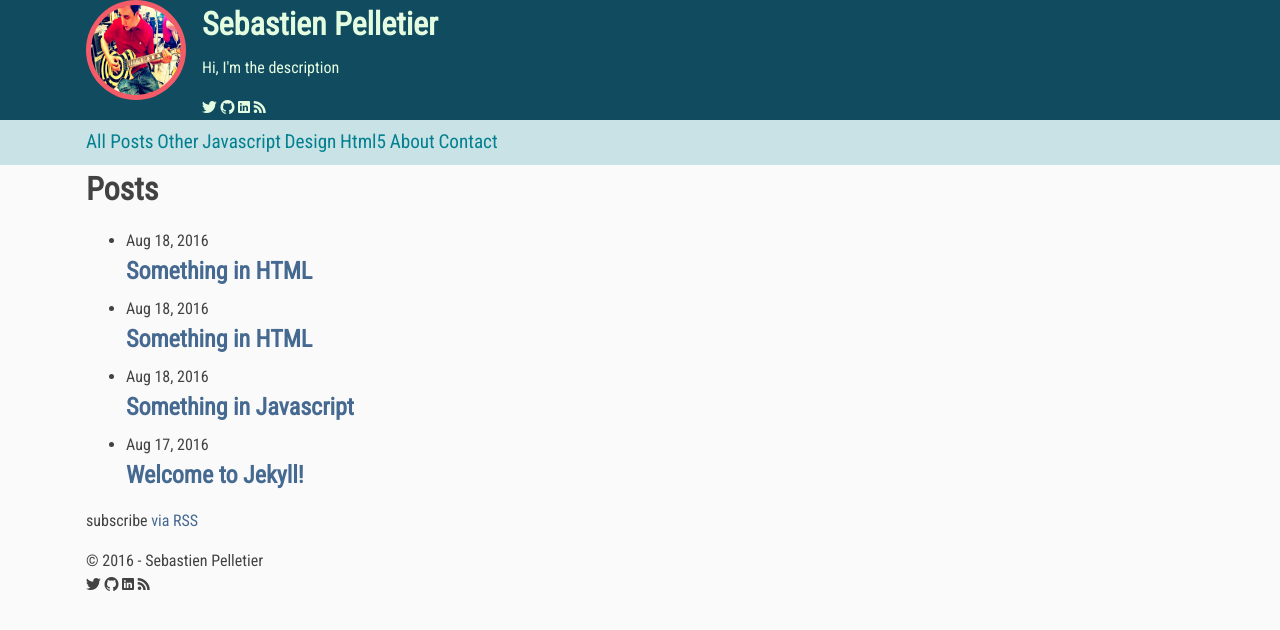
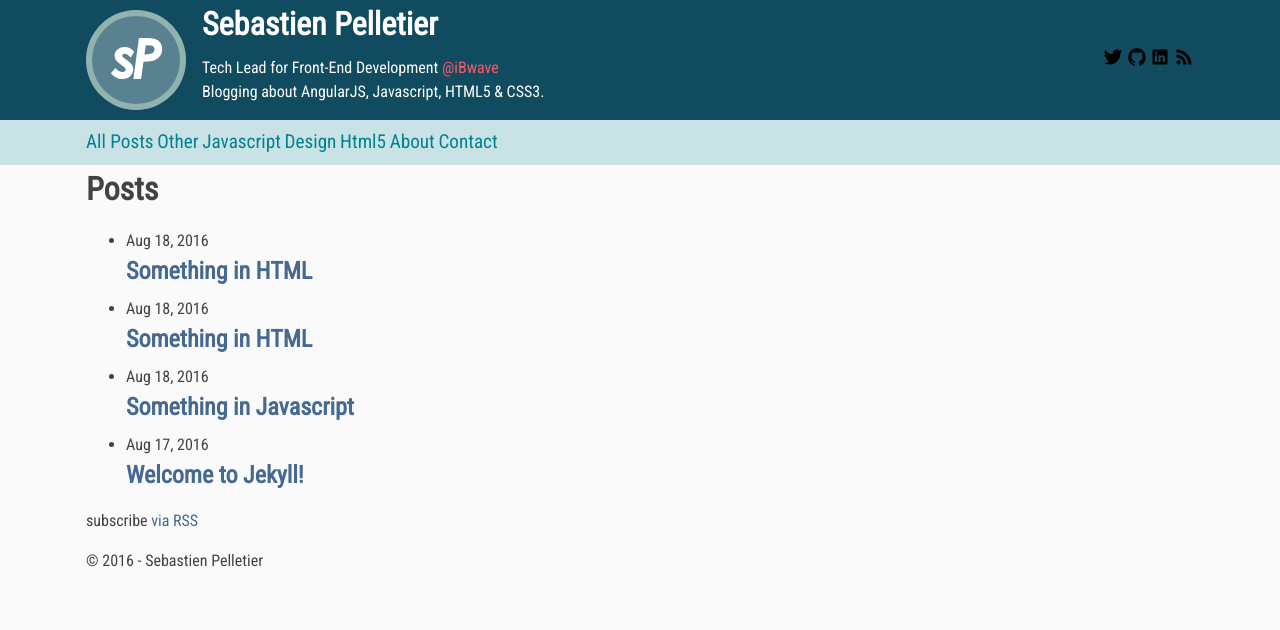
Before and after one commit to earth4x/sebastienpelletier, a Jekyll site: the page built from index.html, in a window 1280 px wide. Shown: the top 630 px of the page. Built offline with Jekyll 4.4.1, drawn with Linux system fonts in a browser that asks for light colours.

Commit message:
Change the logo, small UI improvements

```diff
--- a/_includes/footer.html
+++ b/_includes/footer.html
@@ -7,7 +7,7 @@
         </main>
 
         <section class="main-footer__links">
-            <i class="icon ion-social-twitter"></i> <i class="icon ion-social-github"></i> <i class="icon ion-social-linkedin"></i> <i class="icon ion-social-rss"></i>
+
         </section>
 
     </div>
--- a/_includes/head.html
+++ b/_includes/head.html
@@ -8,7 +8,6 @@
     <meta name="author" content="Sebastien Pelletier">
     <link rel="stylesheet" href="{{ "/css/main.css" | prepend: site.baseurl }}">
     <link href="https://fonts.googleapis.com/css?family=Montserrat:400,700|Roboto+Condensed:300,400" rel="stylesheet">
-    <link href="http://code.ionicframework.com/ionicons/2.0.1/css/ionicons.min.css" rel="stylesheet">
     <link rel="canonical" href="{{ page.url | replace:'index.html','' | prepend: site.baseurl | prepend: site.url }}">
     <link rel="alternate" type="application/rss+xml" title="{{ site.title }}" href="{{ "/feed.xml" | prepend: site.baseurl | prepend: site.url }}">
 
--- a/_includes/header.html
+++ b/_includes/header.html
@@ -1,16 +1,28 @@
 <header class="main-header">
 
-    <main class="wrapper flex">
+    <main class="wrapper flex align-center">
 
         <a class="main-header__img" href="" title="Go back to Home">
-            <img src="{{ site.baseurl }}/img/PhotoSmall.png" alt="seb" />
+            <svg class="logo" id="logo" xmlns="http://www.w3.org/2000/svg" viewBox="0 0 200 200">
+                <path class="ellipse" d="M100,12a88,88,0,1,1-88,88,88.1,88.1,0,0,1,88-88m0-12A100,100,0,1,0,200,100,100,100,0,0,0,100,0Z"/>
+                <g class="letters" id="letters">
+                    <path d="M96.4,84.1,89.1,95.5a20.8,20.8,0,0,0-5.9-6,11.1,11.1,0,0,0-5.8-1.9,5.5,5.5,0,0,0-3.5,1.1,3.2,3.2,0,0,0-1.4,2.5,4.1,4.1,0,0,0,1.1,2.7q1.1,1.3,6.6,5.2,8.8,6.1,11.6,10.5a17.4,17.4,0,0,1,2.8,9.5q0,6.8-5.7,12.8t-16.5,6A26,26,0,0,1,61,135.5q-5.1-2.5-11.4-9L59,115.8Q65.4,124,73,124a7.6,7.6,0,0,0,4.8-1.4,4.2,4.2,0,0,0,1.8-3.4,5.1,5.1,0,0,0-1.4-3.2q-1.4-1.6-7.5-5.9T61,101.7a16.7,16.7,0,0,1-3.8-10.4,15.3,15.3,0,0,1,5.9-12.4,21.6,21.6,0,0,1,14-4.8,23.5,23.5,0,0,1,19.3,10Z"/>
+                    <path d="M105.9,55.9h14.4q13.1,0,18.5,2.3A22.5,22.5,0,0,1,149,66.1,20.6,20.6,0,0,1,152.4,78a23.9,23.9,0,0,1-4,13.5,23.2,23.2,0,0,1-10.8,8.8q-6.8,2.8-22.6,3L110.2,138H94.7Zm10.9,32.9q12.5-.1,16.4-2.6a8.6,8.6,0,0,0,3.8-7.6,7.7,7.7,0,0,0-1.5-4.8,7.9,7.9,0,0,0-4.4-2.7q-2.9-.8-11.6-.8Z"/>
+                </g>
+            </svg>
+            <!-- <img src="{{ site.baseurl }}/img/PhotoSmall.png" alt="seb" /> -->
         </a>
 
         <section class="main-header__content" flex>
             <h1 class="main-header__title">Sebastien Pelletier</h1>
-            <p class="main-header__bio">Hi, I'm the description</p>
+            <p class="main-header__bio">Tech Lead for Front-End Development <a href="http://www.ibwave.com" title="iBwave Solutions">@iBwave</a> <br>Blogging about AngularJS, Javascript, HTML5 & CSS3.</p>
+        </section>
 
-            <i class="icon ion-social-twitter"></i> <i class="icon ion-social-github"></i> <i class="icon ion-social-linkedin"></i> <i class="icon ion-social-rss"></i>
+        <section class="main-header__links">
+            <img src="{{site.baseurl}}/img/social-twitter.svg" alt="" />
+            <img src="{{site.baseurl}}/img/social-github.svg" alt="" />
+            <img src="{{site.baseurl}}/img/social-linkedin.svg" alt="" />
+            <img src="{{site.baseurl}}/img/social-rss.svg" alt="" />
         </section>
 
     </main>
--- a/_sass/_classes.scss
+++ b/_sass/_classes.scss
@@ -7,3 +7,7 @@
 [flex] {
     flex: 1;
 }
+
+.align-center {
+    align-items: center;
+}
--- a/_sass/_header.scss
+++ b/_sass/_header.scss
@@ -6,22 +6,43 @@
     width: 100px;
     height: 100px;
     border-radius: 50%;
-    background: brand(scaffold, contrast);
-    padding: 0.3em;
+    //background: brand(scaffold, contrast);
+    //padding: 0.3em;
 
-    img {
-        width: 100%;
-        height: 100%;
-        display: block;
-        border-radius: 50%;
+    // img {
+    //     width: 100%;
+    //     height: 100%;
+    //     display: block;
+    //     border-radius: 50%;
+    // }
+
+    background: rgba(255, 255, 255, 0.3);
+
+    .ellipse {
+        fill: rgba(228, 253, 225, 0.4);
+    }
+
+    .letters {
+        fill: white;
     }
 }
 
 .main-header__content {
-    color: brand(scaffold, tertiary);
+    color: white;
     margin-left: $gutter-x;
+
+    a {
+        color: brand(scaffold, contrast);
+    }
 }
 
+.main-header__links {
+    img {
+        width: 20px;
+        height: 20px;
+        fill: white;
+    }
+}
 
 
 // Nav
```
Also changed, not shown: img/logo.svg (added), img/social-github.svg (added), img/social-linkedin.svg (added), img/social-rss.svg (added), img/social-twitter.svg (added).
